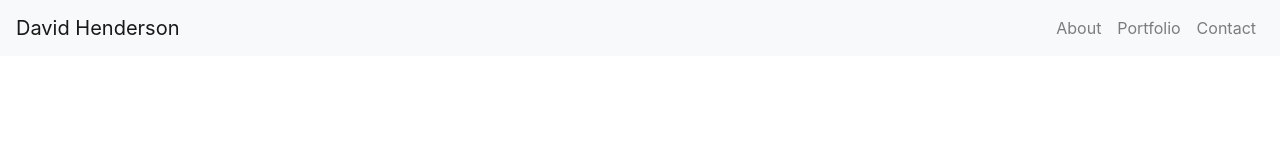
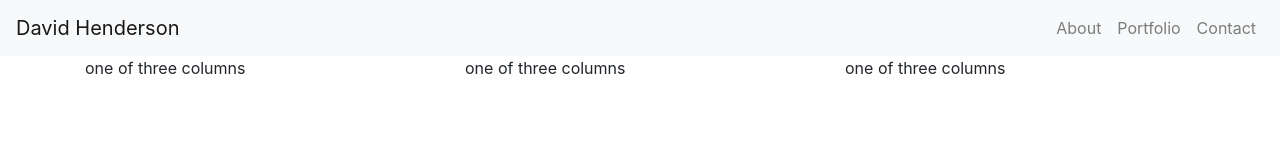
Before and after one commit to dhend1863/Bootstrap-Porftolio, a plain HTML site: page index.html in a window 1280 px wide. Drawn offline with nearby package versions, Linux system fonts and the light colour scheme.

Commit message:
3 Columns created

```diff
--- a/index.html
+++ b/index.html
@@ -10,13 +10,7 @@
 
         <nav class="navbar navbar-expand-lg navbar-light bg-light">
                 <a class="navbar-brand" href="#">David Henderson</a>
-                <button class="navbar-toggler" type="button" data-toggle="collapse" data-target="#navbarSupportedContent" aria-controls="navbarSupportedContent" aria-expanded="false" aria-label="Toggle navigation">
-                  <span class="navbar-toggler-icon"></span>
-                </button>
-
-
-
-                <ul class="nav navbar-nav ml-auto">
+                 <ul class="nav navbar-nav ml-auto">
 
                         <li class="nav-item">
                             <a class="nav-link" href="{{ url('/login') }}">About</a>
@@ -30,6 +24,40 @@
                     </ul>
                 </div>
             </nav>
+
+<div class="container">
+        <div class="row">
+            <div class="col-sm-4">
+            <p>one of three columns</p>
+        </div>
+        <div class="col-sm-4">
+            <p>one of three columns</p>
+        </div>
+        <div class="col-sm-4">
+               <p>one of three columns</p>
+        </div>
+      </div>
+    </div>
+
+
+
+
+
+
+
+
+
+
+
+
+
+
+
+
+
+
+
+</div>
 
 
 
```
Also changed, not shown: 1 other file.
